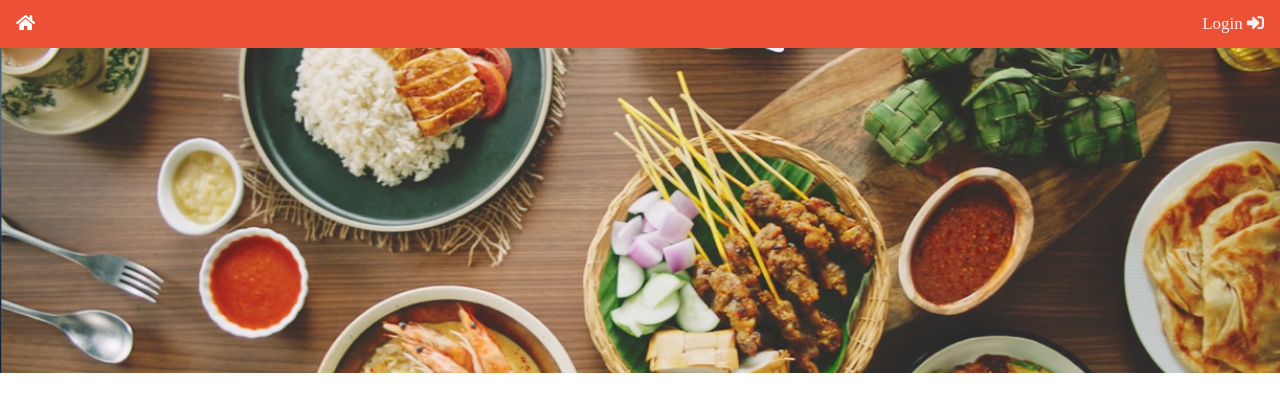
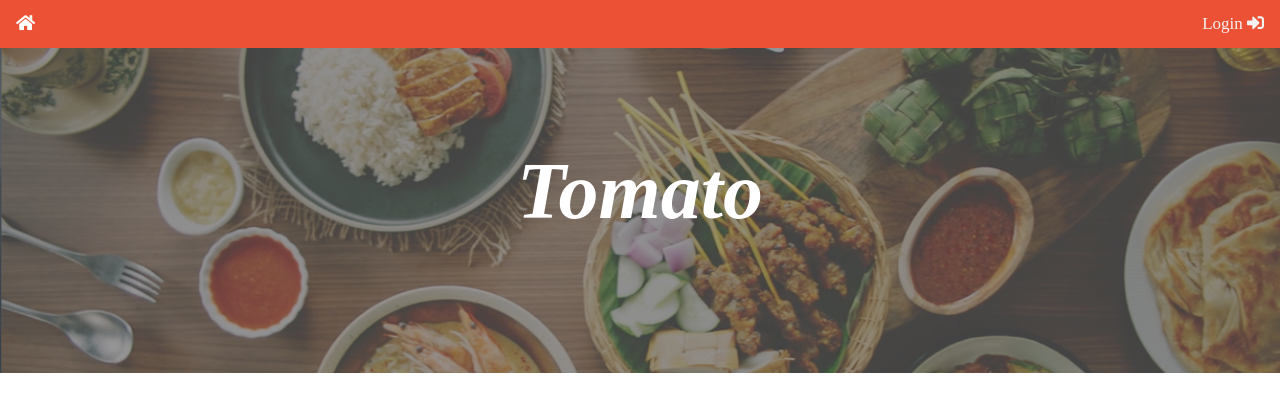
Before and after one commit to BluberryPickle/tomato, a plain HTML site: page index.html in a window 1280 px wide. Drawn offline with Linux system fonts and the light colour scheme.

Commit message:
add image text

```diff
--- a/index.html
+++ b/index.html
@@ -8,7 +8,6 @@
     <title>Tomato</title>
 </head>
 <body>
-
     <div class='navbar' id='topnav'>
         <a href="#home" class="active"><i class="fas fa-home"></i></a>
         <a href="#test" class  = "drop">Login <i class="fas fa-sign-in-alt"></i></a>
@@ -16,11 +15,14 @@
             <i class="fas fa-bars"></i>
         </a>
     </div>
-
     <div class="main_image">
+        <div class="image_text">
+            <p class="style1" style="font-size: 80px; color:white"><b><i>Tomato</i></b>
+            <br>
+        </div>
     </div>
 
-       <!-- function to resize -->
+    <!-- function to resize -->
     <script>
         function resize() {
             var x = document.getElementById("topnav");
--- a/style.css
+++ b/style.css
@@ -74,9 +74,19 @@ body{
 /* image */
 .main_image {
     position: absolute;
-    background-image: url("/images/main.png");
+    background: linear-gradient( rgba(0, 0, 0, 0.5), rgba(0, 0, 0, 0.5) ), url('images/main.png');
+    /* background-image: url("/images/main.png"); */
     background-size: cover;
     background-repeat: no-repeat;
+    opacity: 0.8;
     width: 100%;
     height: 325px;
 }
+
+/* image text */
+.image_text p {
+    position: relative;;
+    margin-top: 98px;
+    text-align: center;
+
+}
```
